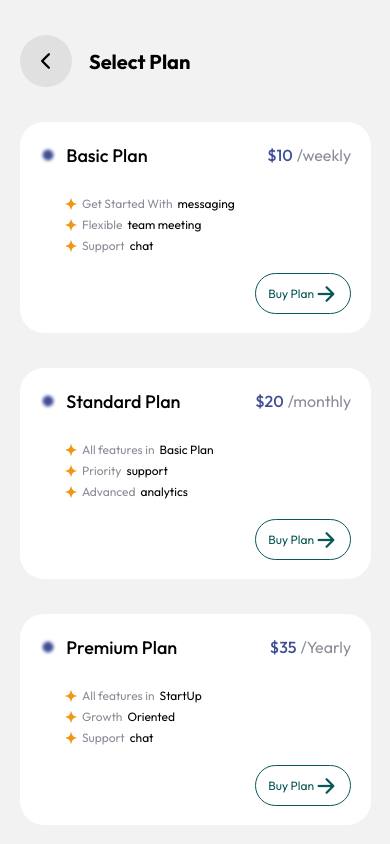
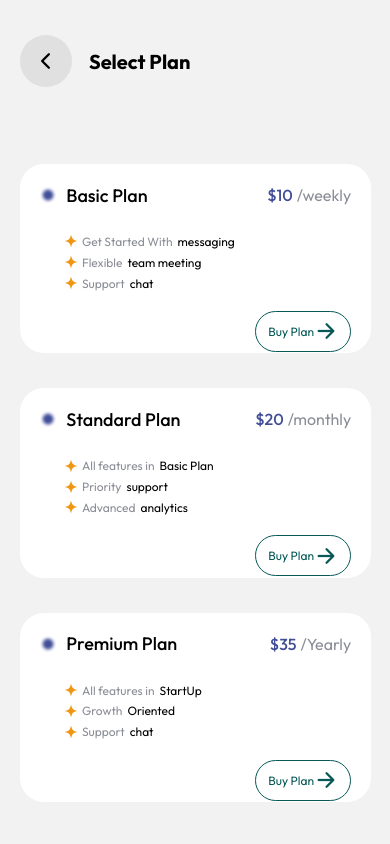
Before and after one commit to usmanjutt47/Number-OTP-verfication, a React Native app in the folder client/: screen /SelectPlan in a window 390 px wide. Built offline with nearby package versions, Linux system fonts and the light colour scheme.

Commit message:
cards are in ScrollView

```diff
--- a/client/screens/SelectPlan.jsx
+++ b/client/screens/SelectPlan.jsx
@@ -1,4 +1,4 @@
-import { View, Text, StyleSheet, Pressable } from "react-native";
+import { View, Text, StyleSheet, Pressable, ScrollView } from "react-native";
 import React, { useState } from "react";
 import { StatusBar } from "expo-status-bar";
 import Ionicons from "@expo/vector-icons/Ionicons";
@@ -31,6 +31,11 @@ const SelectPlan = () => {
           <Text style={styles.heading}>Select Plan</Text>
         </View>
 
+        {/* ScrollView to make the plan components scrollable */}
+        <ScrollView
+          contentContainerStyle={styles.scrollContainer}
+          showsVerticalScrollIndicator={false} // Optionally hide the scrollbar
+        >
           {/* Basic Plan Component */}
           <BasicPlan
             isButtonPressed={activePlan === "Basic"}
@@ -48,6 +53,7 @@ const SelectPlan = () => {
             isButtonPressed={activePlan === "Premium"}
             handleButtonPress={() => handlePlanPress("Premium")}
           />
+        </ScrollView>
       </View>
     </View>
   );
@@ -81,6 +87,10 @@ const styles = StyleSheet.create({
     fontSize: 20,
     marginLeft: "5%",
   },
+  scrollContainer: {
+    flexGrow: 1, // Ensure ScrollView takes full available height
+    justifyContent: "center", // Center the content vertically
+  },
 });
 
 export default SelectPlan;
```
Lines whose indentation alone changed are shown as unchanged.
